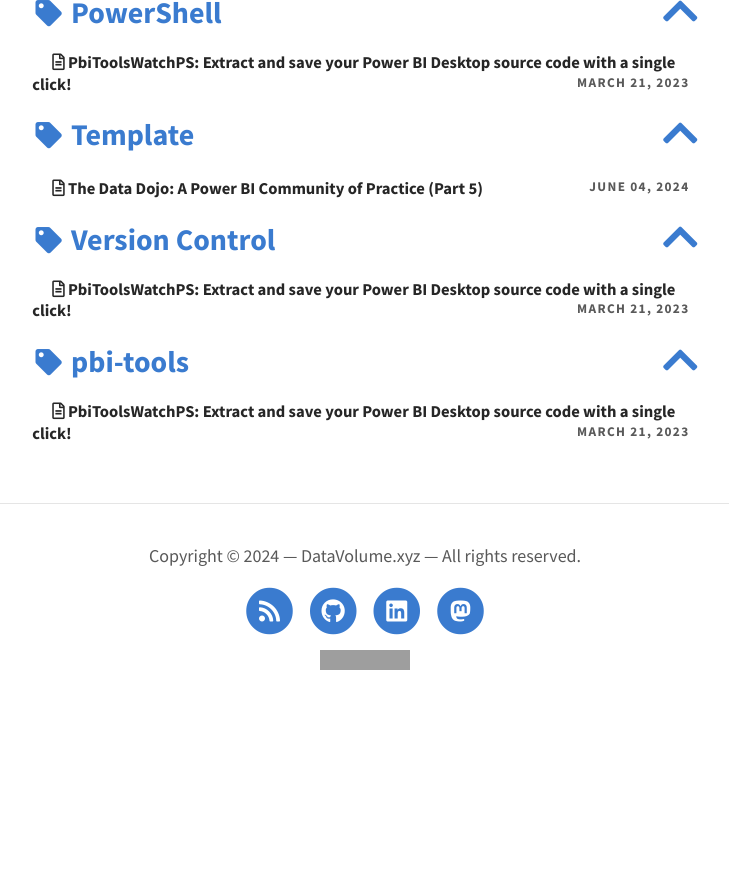
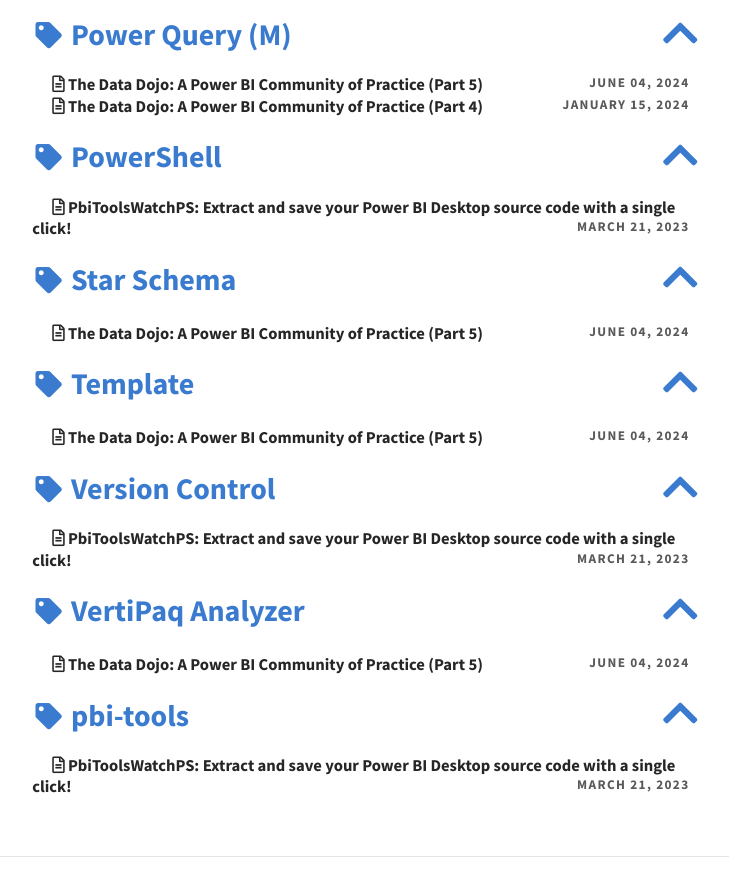
Before and after one commit to DataVolumeXYZ/DataVolumeXYZ, a Jekyll site: the page built from pages/tags.md, in a window 1280 px wide and 900 px high, scrolled down 2162 px. Shown: the top 896 px of the window, without its empty margins (275-1004 px from the left). Built offline with Jekyll 4.4.1, drawn with Linux system fonts in a browser that asks for light colours; before the commit the page ends 2875 px from its top, so only the background shows below that; some of the changed text lies outside the part shown; grey boxes are pictures that could not be loaded.

Commit message:
added tags & Hari's surname

```diff
--- a/_posts/2024-06-04-DataDojo-PowerBI-CommunityOfPractice-05.md
+++ b/_posts/2024-06-04-DataDojo-PowerBI-CommunityOfPractice-05.md
@@ -13,7 +13,10 @@
   - Data Literacy
   - Knowledge Sharing
   - Power Query (M)
+  - Star Schema
   - Dataflow
+  - Date Dimension
+  - VertiPaq Analyzer
   - Template
 excerpt_start: <!--excerpt-->
 excerpt_separator: <!--more-->
@@ -87,7 +90,7 @@
 
 ## Integrated VertiPaq Analyzer
 
-<!-- TODO: Add VertiPaq Analyzer description, screenshots, DAX code, and credit link to Hariharan's blog (https://haribiacademy.com/2024/03/vertipaq-analyzer-inside-powerbi-desktop-dax-query-view/) and GitHub repo (https://github.com/rhariharaneee/Power-BI) -->
+<!-- TODO: Add VertiPaq Analyzer description, screenshots, DAX code, and credit link to Hariharan Rajendran's blog (https://haribiacademy.com/2024/03/vertipaq-analyzer-inside-powerbi-desktop-dax-query-view/) and GitHub repo (https://github.com/rhariharaneee/Power-BI) -->
 
 # Striking the Perfect Balance
 
```
